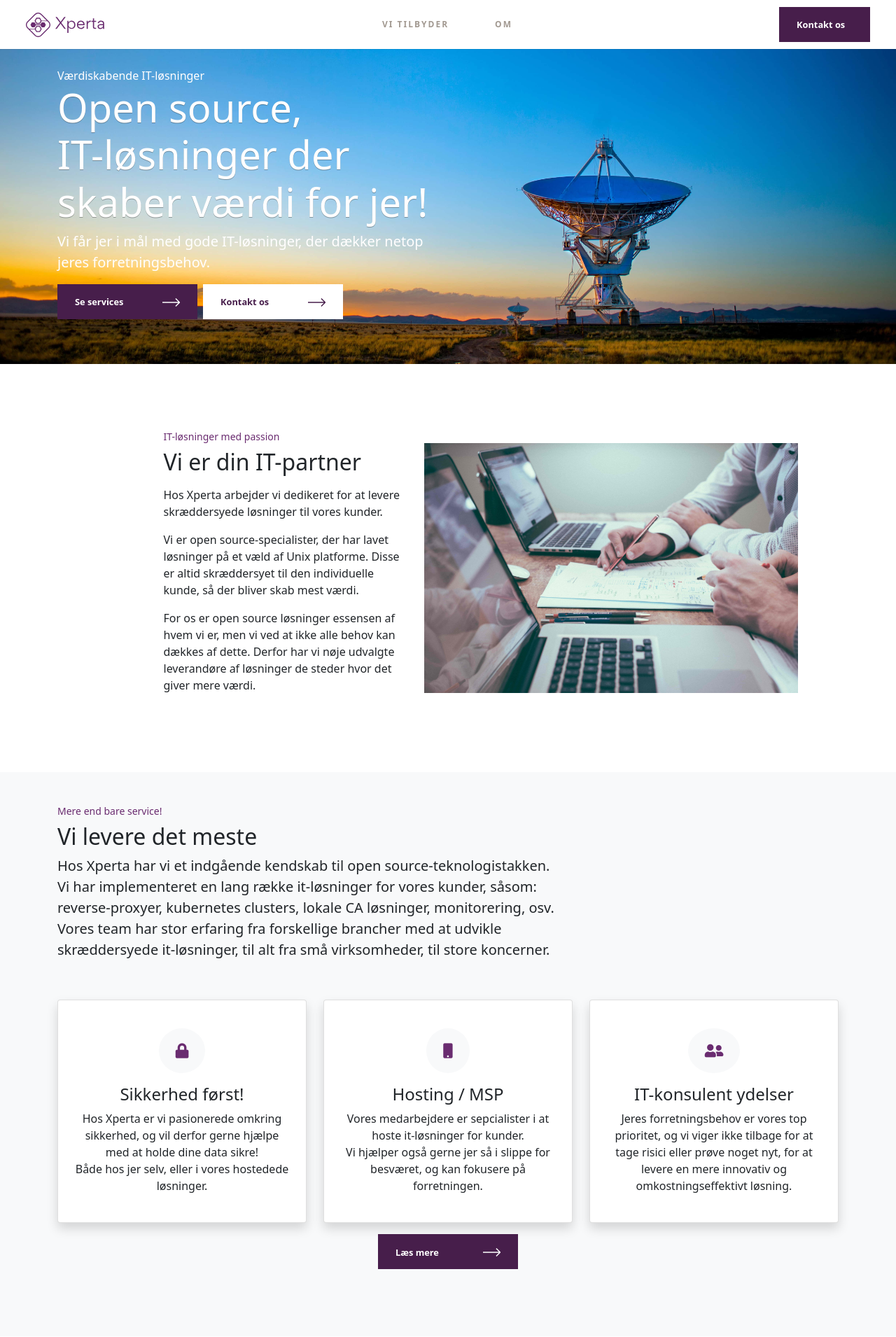
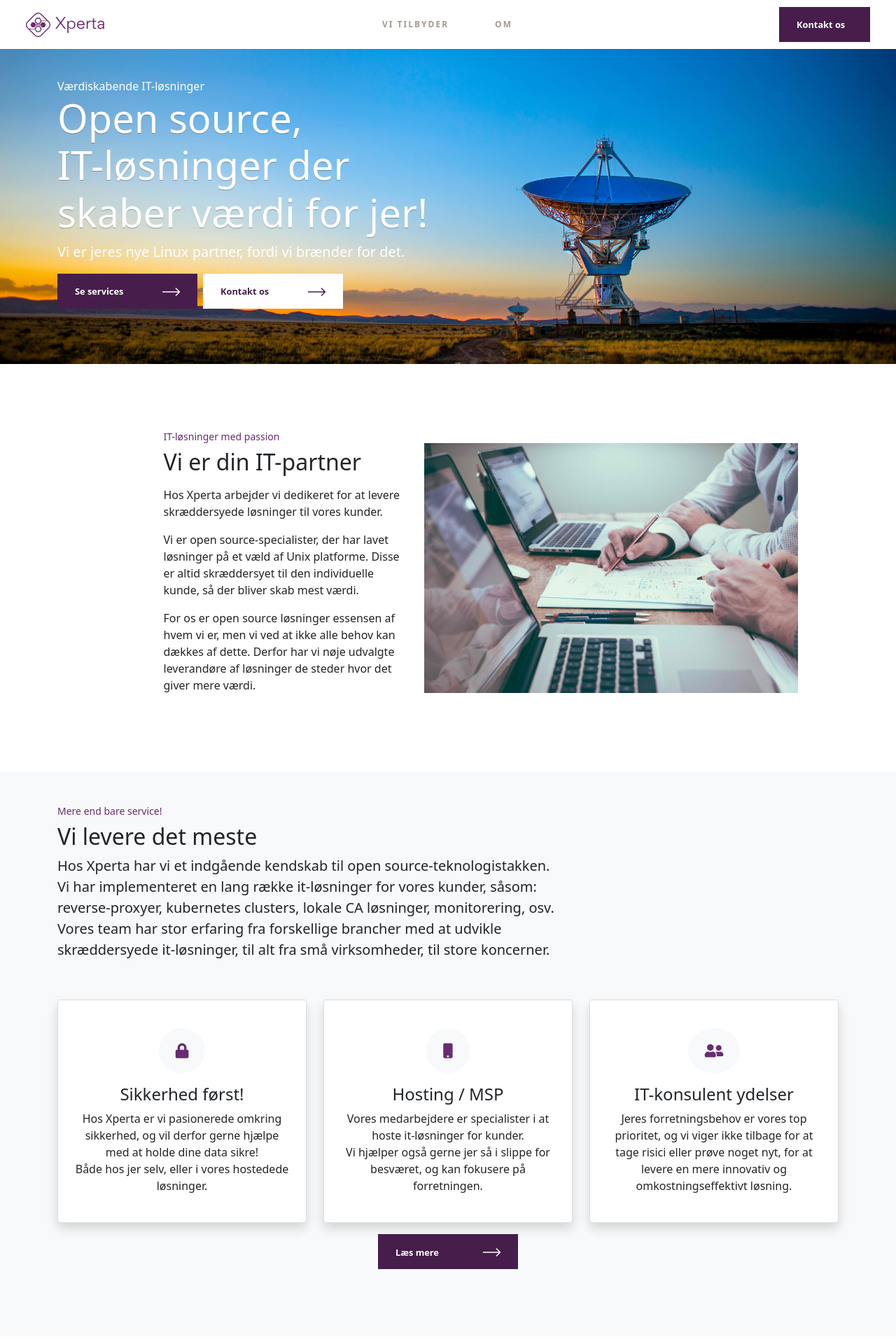
Before and after one commit to AngelFreak/xperta.dk, a Django app: page / in a window 1280 px wide. Shown: the top 1910 px of the page at 70% size. Run offline with Django 3.2, Linux system fonts and the light colour scheme; some libraries are stand-ins or nearby versions.

Commit message:
Fix typo, and add new sub header

```diff
--- a/website/mainsite/templates/mainsite/index.html
+++ b/website/mainsite/templates/mainsite/index.html
@@ -9,7 +9,7 @@ style="min-height: 65vh; background-size: cover; background-color: rgba(var(--bs
     <div class="col-12 col-md-6">
       <label>Værdiskabende IT-løsninger</label>
       <h1 class="display-4 mb-2 mt-5 h1-head hero"><strong>Open source, </br>IT-løsninger der skaber værdi for jer!</strong> </h1>
-      <p class="lead mb-3 hero hero-sub">Vi får jer i mål med gode IT-løsninger, der dækker netop jeres forretningsbehov.</p>
+      <p class="lead mb-3 hero hero-sub">Vi er jeres nye Linux partner, fordi vi brænder for det.</p>
       <div class="d-grid gap-2 d-sm-flex ">
           <a class="btn btn-primary" href="#services" target="_self" title="Se vores services" style="outline: currentcolor none medium;">
               <span>Se services
@@ -95,7 +95,7 @@ style="min-height: 65vh; background-size: cover; background-color: rgba(var(--bs
                 Hosting / MSP
               </h4>
               <p class="text-center mx-auto">
-                Vores medarbejdere er sepcialister i at hoste it-løsninger for kunder.
+                Vores medarbejdere er specialister i at hoste it-løsninger for kunder.
                 </br>Vi hjælper også gerne jer så i slippe for besværet, og kan fokusere på forretningen.
               </p>
           </div>
```
